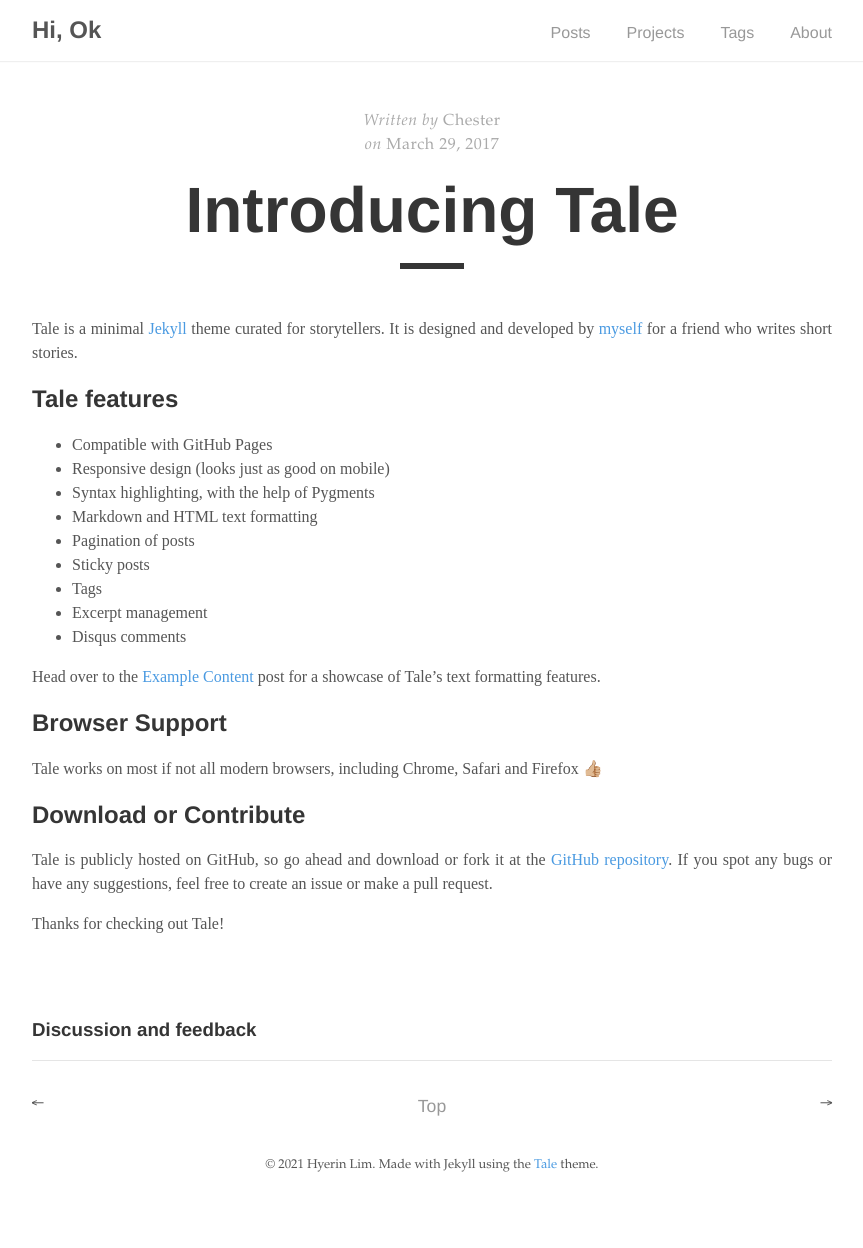
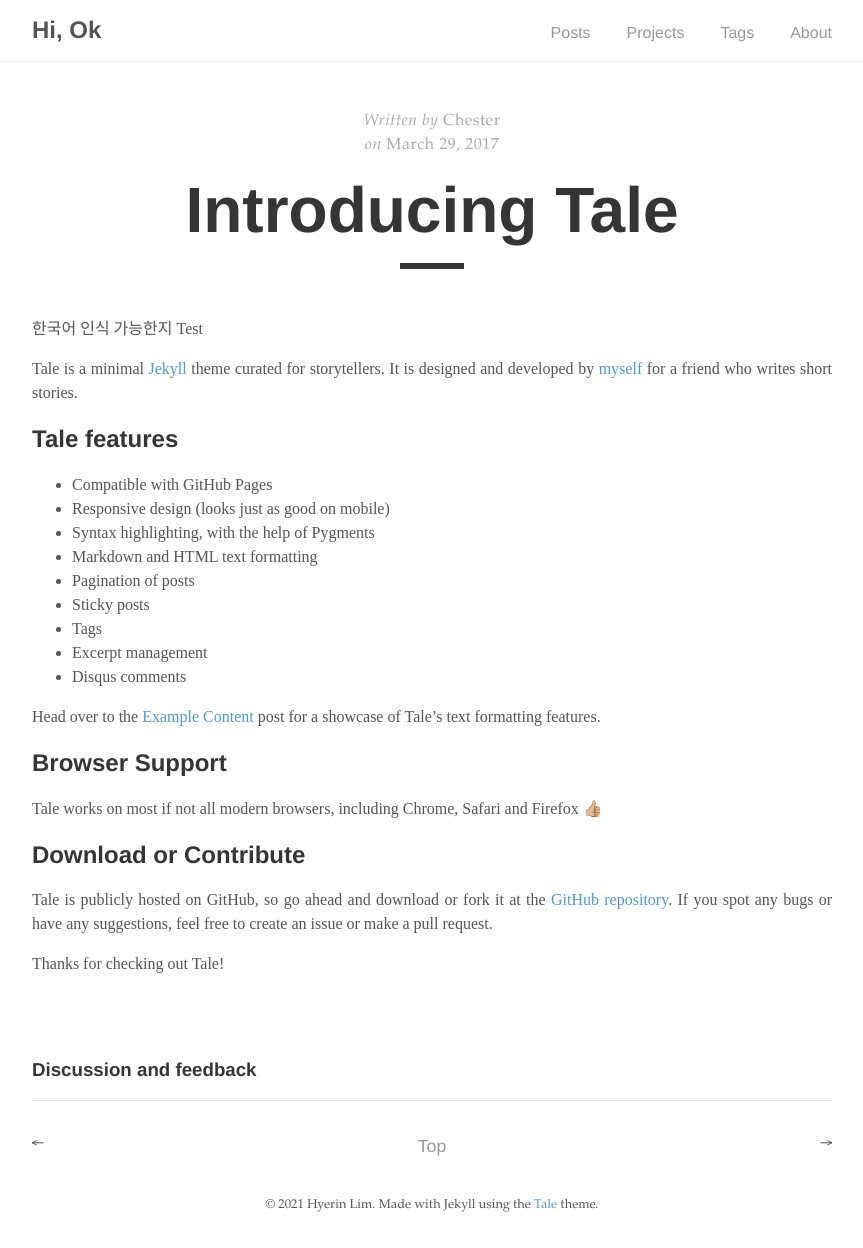
Before and after one commit to hyerin315/hyerin315.github.io, a Jekyll site: the page built from _posts/2017-03-29-introducing-tale.md, in a window 1280 px wide. Shown: the whole page, without its empty margins (208-1071 px from the left). Built offline with Jekyll 4.4.1, drawn with Linux system fonts in a browser that asks for light colours; comment, search, counter and statistics services are not loaded; before the commit the page ends 1208 px from its top, so only the background shows below that.

Commit message:
Update 2017-03-29-introducing-tale.md

```diff
--- a/_posts/2017-03-29-introducing-tale.md
+++ b/_posts/2017-03-29-introducing-tale.md
@@ -8,6 +8,9 @@ excerpt_separator: <!--more-->
 sticky: true
 hidden: true
 ---
+
+한국어 인식 가능한지 Test
+
 
 Tale is a minimal [Jekyll](https://jekyllrb.com/) theme curated for storytellers. It is designed and developed by [myself](https://github.com/chesterhow/) for a friend who writes short stories.<!--more-->
 
```
